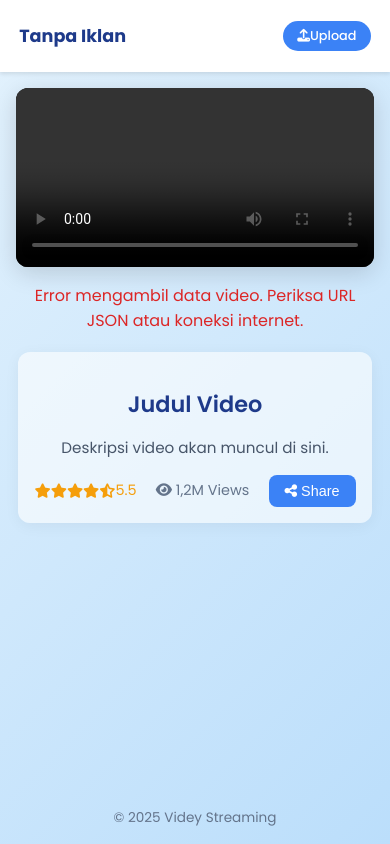
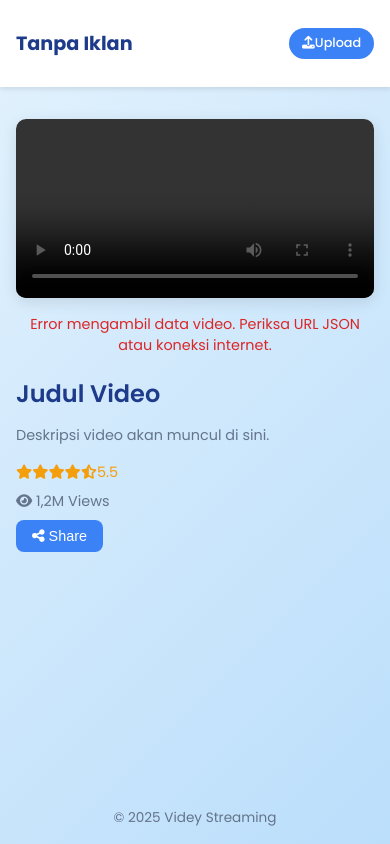
Before and after one commit to liwa22/tanpa-iklan, a plain HTML site: page index.html in a window 390 px wide. Drawn offline with nearby package versions, Linux system fonts and the light colour scheme; no server answers.

Commit message:
Update index.html

```diff
--- a/index.html
+++ b/index.html
@@ -5,11 +5,14 @@
   <meta name="viewport" content="width=device-width, initial-scale=1.0">
   <meta name="monetag" content="82d151422eebfd582a09baed1158ba5f">
   <title>TANPA IKLAN</title>
+  <!-- Google Fonts: Poppins -->
   <link href="https://fonts.googleapis.com/css2?family=Poppins:wght@400;500;600;700&display=swap" rel="stylesheet">
+  <!-- Font Awesome CDN -->
   <link rel="stylesheet" href="https://cdnjs.cloudflare.com/ajax/libs/font-awesome/6.5.1/css/all.min.css">
   <script src="https://cdn.jsdelivr.net/npm/axios/dist/axios.min.js"></script>
   <style>
     html, body {
+      height: 100%;
       margin: 0;
       padding: 0;
       font-family: 'Poppins', sans-serif;
@@ -18,24 +21,31 @@
       flex-direction: column;
       min-height: 100vh;
     }
-
+    main {
+      flex: 1 0 auto;
+      padding: 2rem 1rem;
+    }
+    footer {
+      flex-shrink: 0;
+      padding: 1rem;
+      text-align: center;
+      color: #64748b;
+      font-size: 0.85rem;
+    }
     header {
       background: white;
-      padding: 0.7rem 1.2rem;
-      box-shadow: 0 2px 4px rgba(0, 0, 0, 0.1);
-      position: sticky;
-      top: 0;
-      z-index: 10;
+      padding: 1rem 2rem;
+      box-shadow: 0 2px 5px rgba(0, 0, 0, 0.1);
     }
     header .container {
-      max-width: 1100px;
+      max-width: 900px;
       margin: 0 auto;
       display: flex;
       justify-content: space-between;
       align-items: center;
     }
     header h1 {
-      font-size: 1.3rem;
+      font-size: 1.5rem;
       font-weight: 700;
       color: #1e3a8a;
     }
@@ -43,85 +53,80 @@
       background: #3b82f6;
       color: white;
       border-radius: 25px;
-      padding: 0.4rem 0.9rem;
-      font-size: 0.85rem;
+      padding: 0.5rem 1rem;
+      font-size: 0.9rem;
       font-weight: 500;
-      text-decoration: none;
+      transition: background 0.3s, transform 0.2s;
       display: inline-flex;
       align-items: center;
-      transition: background 0.3s, transform 0.2s;
+      text-decoration: none;
     }
     .upload-button:hover {
       background: #1d4ed8;
       transform: translateY(-2px);
     }
-
-    main {
-      flex: 1;
-      display: flex;
-      flex-direction: column;
-      align-items: center;
-      padding: 1rem;
+    #video-container {
+      width: 100%;
+      max-width: 900px;
+      margin: 0 auto;
+      position: relative;
+      border-radius: 10px;
+      overflow: hidden;
+      box-shadow: 0 4px 15px rgba(0, 0, 0, 0.1);
+      background: #fff;
     }
-
-    /* Video tanpa container */
     #video-player {
-      width: 90%;
-      max-width: 1100px;
-      border-radius: 12px;
-      box-shadow: 0 6px 25px rgba(0, 0, 0, 0.15);
-      background-color: #000;
+      width: 100%;
+      height: auto;
+      display: block;
       object-fit: contain;
     }
-
     .loading-spinner {
       border: 4px solid rgba(0, 0, 0, 0.1);
       border-top: 4px solid #3b82f6;
       border-radius: 50%;
-      width: 40px;
-      height: 40px;
+      width: 36px;
+      height: 36px;
       animation: spin 0.8s linear infinite;
-      margin: 1rem auto;
+      position: absolute;
+      top: 50%;
+      left: 50%;
+      transform: translate(-50%, -50%);
+      z-index: 10;
       display: none;
     }
     @keyframes spin {
-      0% { transform: rotate(0deg); }
-      100% { transform: rotate(360deg); }
+      0% { transform: translate(-50%, -50%) rotate(0deg); }
+      100% { transform: translate(-50%, -50%) rotate(360deg); }
     }
-
-    section.container {
-      max-width: 900px;
-      margin-top: 1.2rem;
+    #error-message {
+      display: none;
+      color: #dc2626;
       text-align: center;
-      background: rgba(255, 255, 255, 0.6);
-      padding: 1.5rem;
-      border-radius: 12px;
-      box-shadow: 0 3px 15px rgba(0, 0, 0, 0.05);
+      margin-top: 1rem;
+      font-size: 0.9rem;
     }
-
     #video-title {
-      font-size: 1.6rem;
+      font-size: 1.8rem;
       font-weight: 600;
       color: #1e3a8a;
-      margin-bottom: 0.4rem;
+      margin-bottom: 0.5rem;
     }
     #video-description {
-      font-size: 0.95rem;
-      color: #475569;
+      font-size: 0.9rem;
+      color: #64748b;
       margin-bottom: 1rem;
     }
-
     .video-meta {
       display: flex;
-      justify-content: center;
       align-items: center;
-      gap: 1.2rem;
-      flex-wrap: wrap;
+      gap: 1rem;
+      margin-bottom: 1rem;
     }
     .rating {
-      color: #f59e0b;
       display: flex;
       align-items: center;
+      color: #f59e0b;
       font-size: 0.9rem;
     }
     .views {
@@ -134,44 +139,35 @@
       border-radius: 8px;
       padding: 0.5rem 1rem;
       font-size: 0.9rem;
+      font-weight: 500;
       border: none;
-      cursor: pointer;
       transition: background 0.3s, transform 0.2s;
     }
     .share-button:hover {
       background: #1d4ed8;
       transform: translateY(-2px);
     }
-
-    #error-message {
-      display: none;
-      color: #dc2626;
-      margin-top: 1rem;
-      text-align: center;
+    @media (max-width: 576px) {
+      header {
+        padding: 1rem;
       }
-
-    footer {
-      text-align: center;
-      padding: 1rem;
-      color: #64748b;
-      font-size: 0.85rem;
-    }
-
-    @media (max-width: 576px) {
       header h1 {
-        font-size: 1.1rem;
+        font-size: 1.2rem;
       }
       .upload-button {
         font-size: 0.8rem;
+        padding: 0.4rem 0.8rem;
       }
-      #video-player {
-        width: 100%;
-      }
-      section.container {
-        padding: 1rem;
+      #video-container {
+        max-width: 100%;
       }
       #video-title {
-        font-size: 1.4rem;
+        font-size: 1.5rem;
+      }
+      .video-meta {
+        flex-direction: column;
+        align-items: flex-start;
+        gap: 0.5rem;
       }
     }
   </style>
@@ -180,15 +176,17 @@
   <header>
     <div class="container">
       <h1>Tanpa Iklan</h1>
+      <nav>
         <a href="https://videi.my.id/" class="upload-button">
           <i class="fas fa-upload mr-1"></i> Upload
         </a>
+      </nav>
     </div>
   </header>
 
   <main>
+    <div id="video-container">
       <div class="loading-spinner" id="loading-spinner"></div>
-
       <video
         id="video-player"
         controls
@@ -197,7 +195,7 @@
         disablePictureInPicture>
         Your browser does not support the video tag.
       </video>
-
+    </div>
     <div id="error-message"></div>
 
     <section class="container">
@@ -205,8 +203,7 @@
       <p id="video-description">Deskripsi video akan muncul di sini.</p>
       <div class="video-meta">
         <div class="rating">
-          <i class="fas fa-star"></i><i class="fas fa-star"></i><i class="fas fa-star"></i>
-          <i class="fas fa-star"></i><i class="fas fa-star-half-alt"></i>
+          <i class="fas fa-star"></i><i class="fas fa-star"></i><i class="fas fa-star"></i><i class="fas fa-star"></i><i class="fas fa-star-half-alt"></i>
           <span class="ml-1">5.5</span>
         </div>
         <span class="views"><i class="fas fa-eye mr-1"></i> 1,2M Views</span>
@@ -219,7 +216,6 @@
     &copy; <span id="year"></span> Videy Streaming
   </footer>
 
-  <!-- FUNGSI TIDAK DIUBAH -->
   <script>
     document.getElementById('year').textContent = new Date().getFullYear();
 
@@ -265,6 +261,8 @@
             errorMessage.textContent = 'Error memutar video. Periksa koneksi atau format video.';
             errorMessage.style.display = 'block';
           });
+
+          console.log(`Memuat video: ${foundVideo.Judul} - ${foundVideo.Url}`);
         } else {
           errorMessage.textContent = `Video dengan ID ${videoId} tidak ditemukan.`;
           errorMessage.style.display = 'block';
```
Lines whose indentation alone changed are shown as unchanged.
